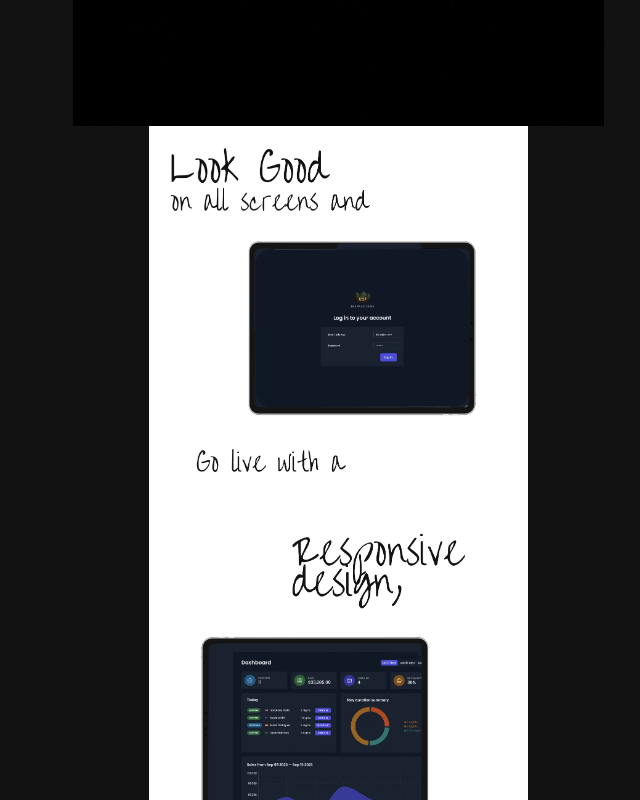
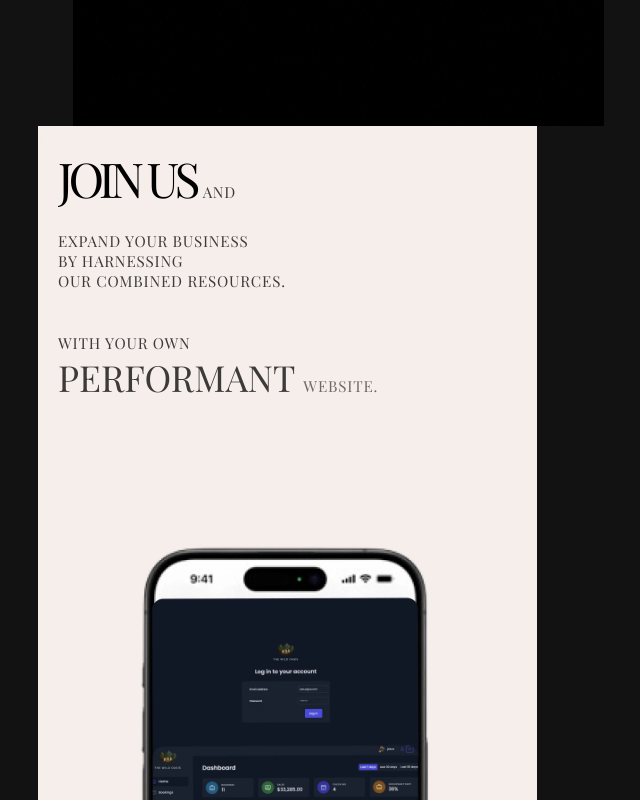
Before and after one commit to gtzjesus/worldhello-frontend, a React (Vite) app: page / in a window 1280 px wide. Shown: the part 7440-8240 px from the top of the page, without its empty margins (302-942 px from the left). Built offline with nearby package versions, Linux system fonts and the light colour scheme; no server answers; the database is empty.

Commit message:
Quality assurance UI + testing

```diff
--- a/src/components/performance/Performance.jsx
+++ b/src/components/performance/Performance.jsx
@@ -48,9 +48,9 @@ function Performance() {
       <ResponsiveContainer>
         <GifResponsive />
       </ResponsiveContainer>
-      <ResponsiveContainer>
+      {/* <ResponsiveContainer>
         <Responsiveness />
-      </ResponsiveContainer>
+      </ResponsiveContainer> */}
     </>
   );
 }
```
